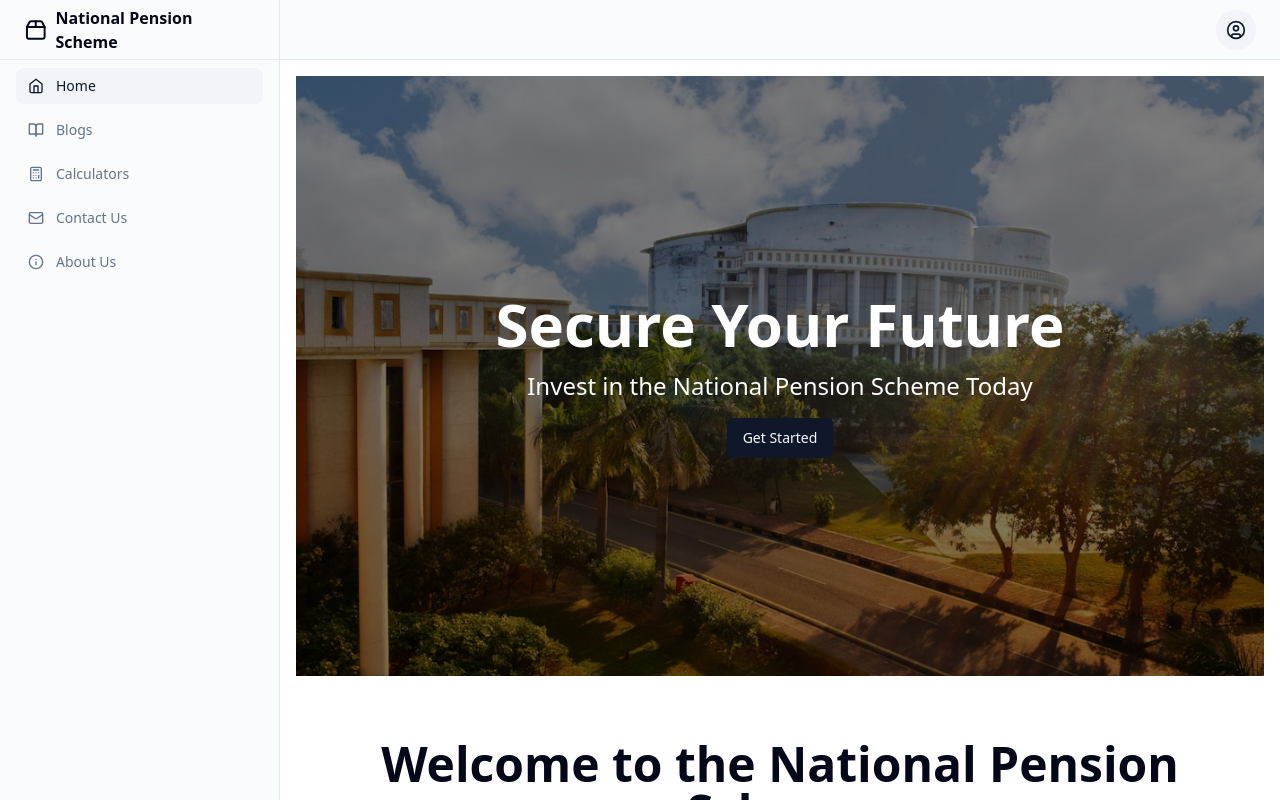
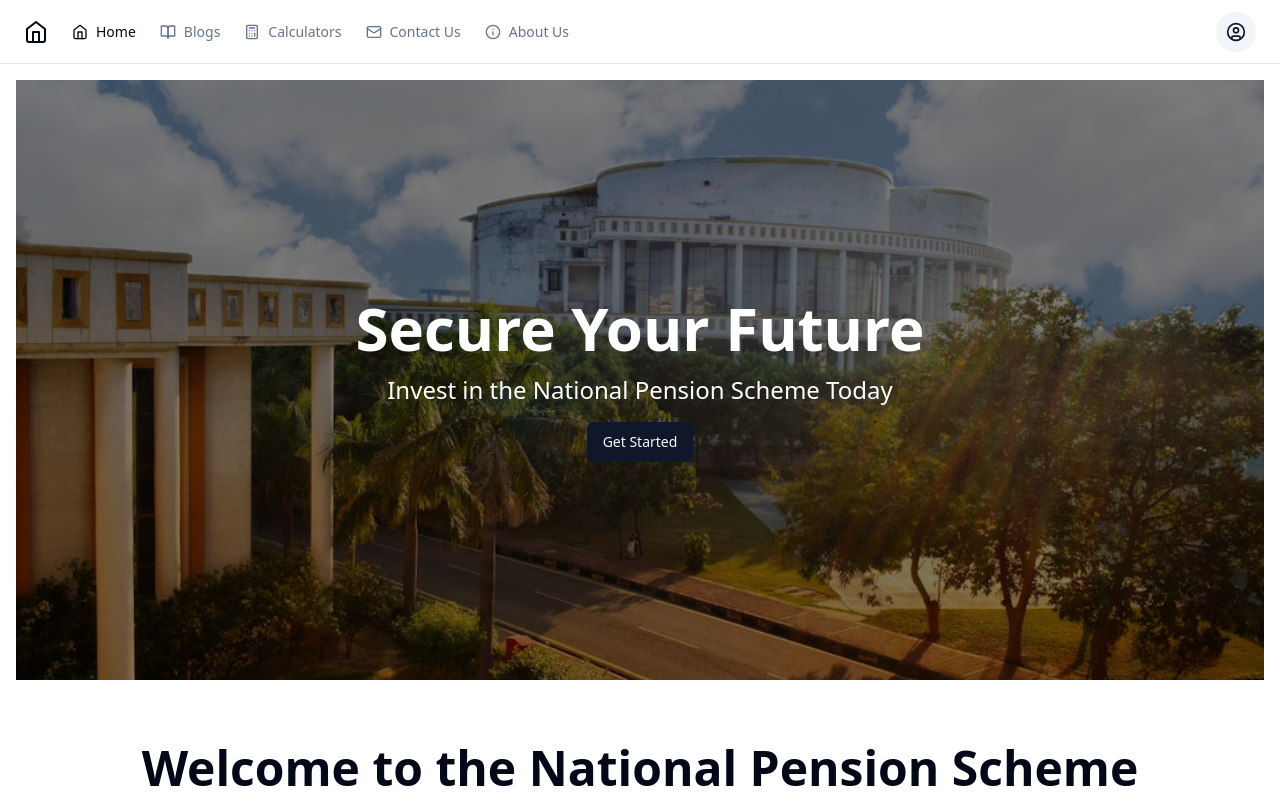
Before and after one commit to GPT-Engineer-App/national-pension-investor, a React (Vite) app: page / in a window 1280 px wide. Shown: the top 800 px of the page. Built offline with nearby package versions, Linux system fonts and the light colour scheme.

Commit message:
Repositioned the menu bar to the top of the page and updated the layout to be responsive.

```diff
--- a/src/App.jsx
+++ b/src/App.jsx
@@ -3,7 +3,7 @@ import { TooltipProvider } from "@/components/ui/tooltip";
 import { QueryClient, QueryClientProvider } from "@tanstack/react-query";
 import { Home } from "lucide-react";
 import { Route, BrowserRouter as Router, Routes } from "react-router-dom";
-import Layout from "./layouts/sidebar"; // Use sidebar layout
+import Layout from "./layouts/navbar"; // Use navbar layout
 import Index from "./pages/Index.jsx";
 import SignUp from "./pages/SignUp.jsx";
 import Login from "./pages/Login.jsx";
--- a/src/layouts/navbar.jsx
+++ b/src/layouts/navbar.jsx
@@ -7,34 +7,21 @@ import {
   DropdownMenuSeparator,
   DropdownMenuTrigger,
 } from "@/components/ui/dropdown-menu";
-import { Sheet, SheetContent, SheetTrigger } from "@/components/ui/sheet";
 import { cn } from "@/lib/utils";
-import { CircleUser, Menu, Package2, Home, BookOpen, Calculator, Mail, Info } from "lucide-react";
+import { CircleUser, Home, BookOpen, Calculator, Mail, Info } from "lucide-react";
 import { NavLink, Outlet } from "react-router-dom";
 import { navItems } from "../App";
 
 const Layout = () => {
   return (
-    <div className="flex min-h-screen w-full flex-col">
+    <div className="flex flex-col min-h-screen">
       <header className="sticky top-0 flex h-16 items-center gap-4 border-b bg-background px-4 md:px-6 justify-between">
-        <DesktopNav />
-        <MobileNav />
-        <UserMenu />
-      </header>
-      <main className="flex-grow p-4 overflow-auto">
-        <Outlet />
-      </main>
-    </div>
-  );
-};
-
-const DesktopNav = () => (
-  <nav className="hidden md:flex md:items-center md:gap-5 lg:gap-6 text-lg font-medium md:text-sm">
+        <nav className="flex items-center gap-5 lg:gap-6 text-lg font-medium md:text-sm">
           <NavItem
             to="/"
             className="flex items-center gap-2 text-lg font-semibold md:text-base"
           >
-      <Package2 className="h-6 w-6" />
+            <Home className="h-6 w-6" />
             <span className="sr-only">National Pension Scheme</span>
           </NavItem>
           <NavItem to="/" className="flex items-center gap-2">
@@ -58,49 +45,14 @@ const DesktopNav = () => (
             About Us
           </NavItem>
         </nav>
+        <UserMenu />
+      </header>
+      <main className="flex-grow p-4 overflow-auto">
+        <Outlet />
+      </main>
+    </div>
   );
-
-const MobileNav = () => (
-  <Sheet>
-    <SheetTrigger asChild>
-      <Button variant="outline" size="icon" className="shrink-0 md:hidden">
-        <Menu className="h-5 w-5" />
-        <span className="sr-only">Toggle navigation menu</span>
-      </Button>
-    </SheetTrigger>
-    <SheetContent side="left">
-      <nav className="grid gap-6 text-lg font-medium">
-        <NavItem
-          to="/"
-          className="flex items-center gap-2 text-lg font-semibold"
-        >
-          <Package2 className="h-6 w-6" />
-          <span className="sr-only">National Pension Scheme</span>
-        </NavItem>
-        <NavItem to="/" className="flex items-center gap-2">
-          <Home className="h-4 w-4" />
-          Home
-        </NavItem>
-        <NavItem to="/blogs" className="flex items-center gap-2">
-          <BookOpen className="h-4 w-4" />
-          Blogs
-        </NavItem>
-        <NavItem to="/calculators" className="flex items-center gap-2">
-          <Calculator className="h-4 w-4" />
-          Calculators
-        </NavItem>
-        <NavItem to="/contact" className="flex items-center gap-2">
-          <Mail className="h-4 w-4" />
-          Contact Us
-        </NavItem>
-        <NavItem to="/about" className="flex items-center gap-2">
-          <Info className="h-4 w-4" />
-          About Us
-        </NavItem>
-      </nav>
-    </SheetContent>
-  </Sheet>
-);
+};
 
 const UserMenu = () => (
   <DropdownMenu>
```
Lines whose indentation alone changed are shown as unchanged.
